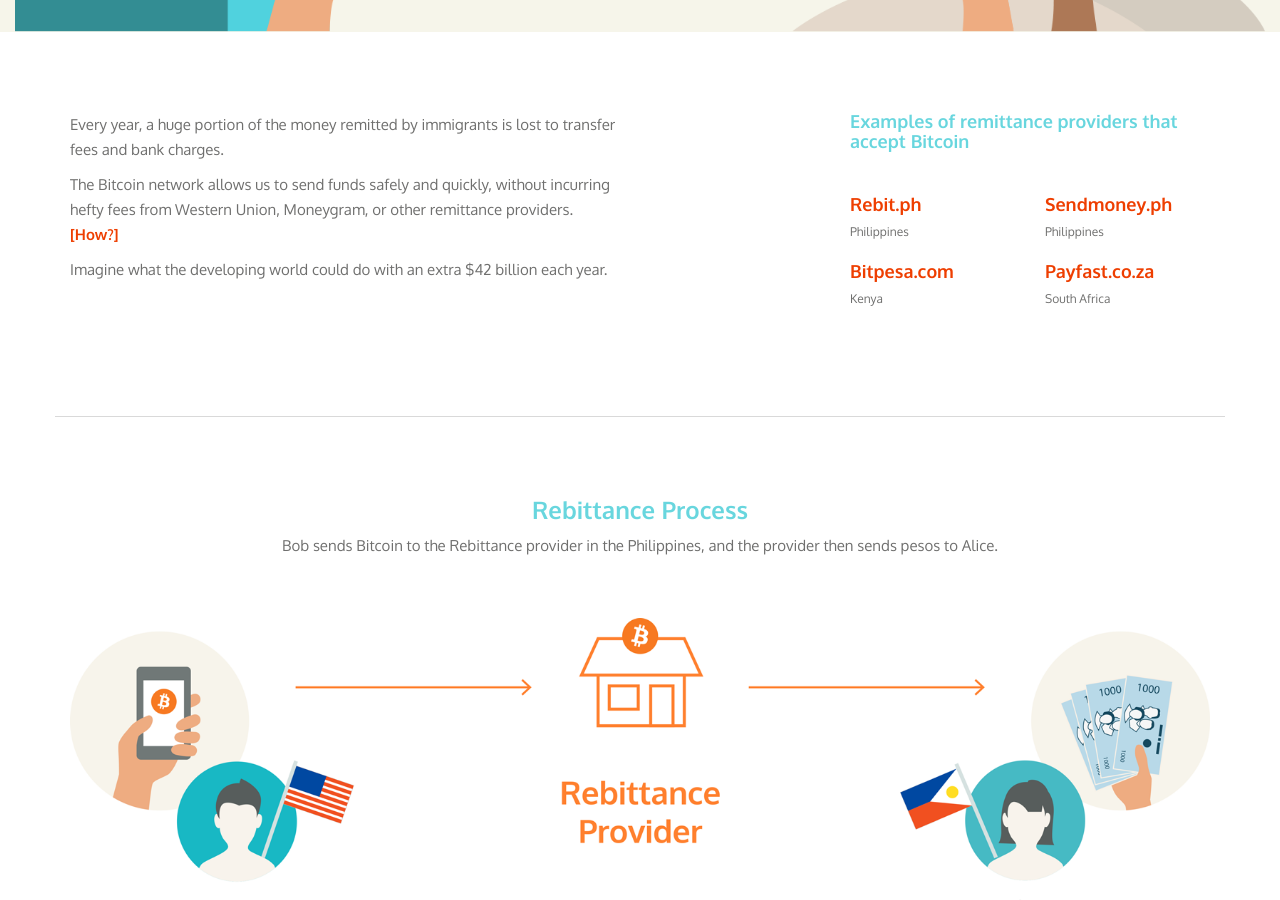
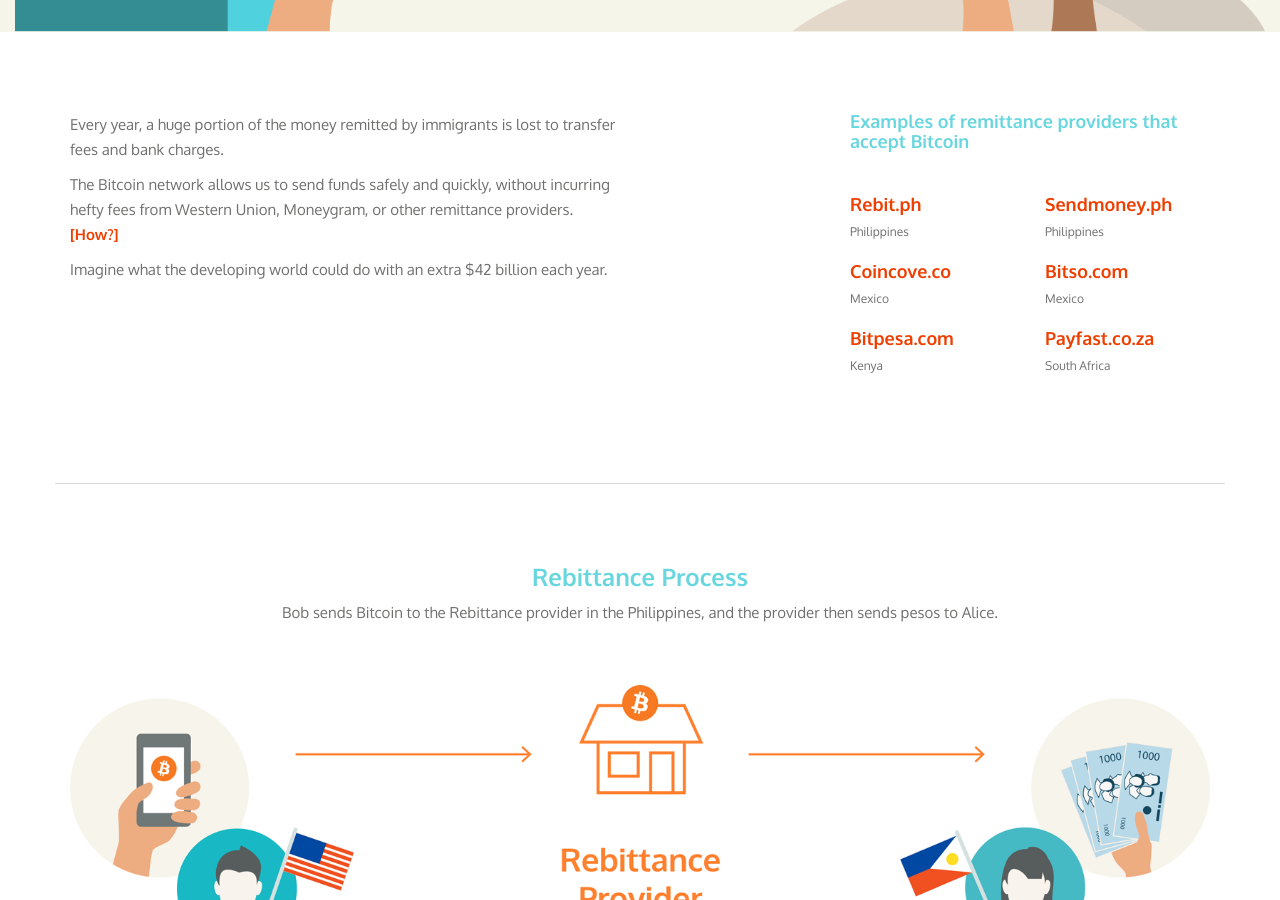
Before and after one commit to sciventures/rebittance, a Jekyll site: the page index.html, which Jekyll copies as it is, in a window 1280 px wide and 900 px high, scrolled down 626 px. Built offline with Jekyll 4.4.1, drawn with Linux system fonts in a browser that asks for light colours.

Commit message:
added coincove and bitso

```diff
--- a/index.html
+++ b/index.html
@@ -89,6 +89,14 @@
             <li>
               <a href="https://sendmoney.ph" class="orangetext">Sendmoney.ph</a>
               <span>Philippines</span>
+            </li>
+            <li>
+              <a href="https://coincove.co" class="orangetext">Coincove.co</a>
+              <span>Mexico</span>
+            </li>
+            <li>
+              <a href="https://bitso.com" class="orangetext">Bitso.com</a>
+              <span>Mexico</span>
             </li>
             <li>
               <a href="https://bitpesa.com" class="orangetext">Bitpesa.com</a>
```
